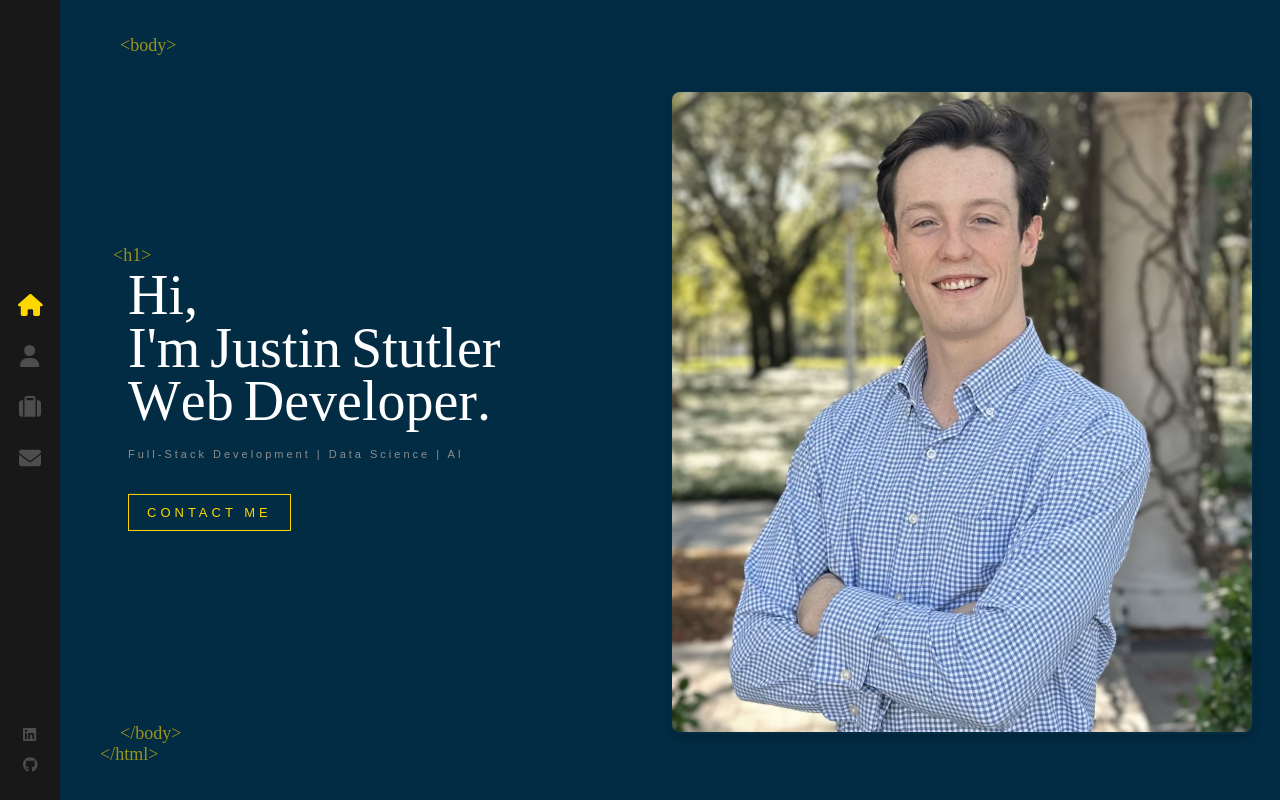
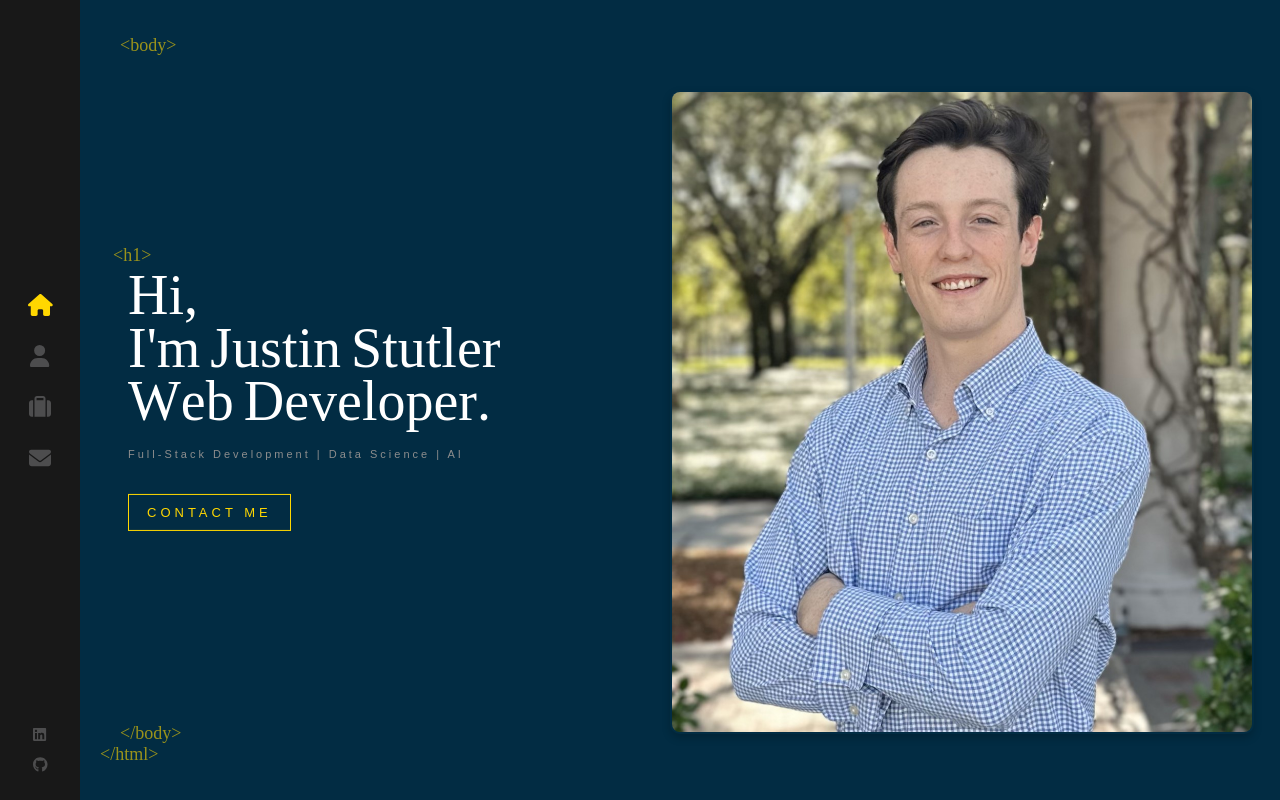
Before and after one commit to JustinStutler/justinstutler.github.io, a React (Create React App) app in the folder react-portfolio/: page / in a window 1280 px wide. Built offline with nearby package versions, Linux system fonts and the light colour scheme.

Commit message:
sidebar enlarged
sidebar component was enlarged as well as the text displayed when hovering over a nav link

the text previously was too small and crowded

```diff
--- a/react-portfolio/src/components/Sidebar/index.scss
+++ b/react-portfolio/src/components/Sidebar/index.scss
@@ -4,7 +4,7 @@ $BackgroundColor: #181818;
 
 .nav-bar {
     background: $BackgroundColor;
-    width: 60px;
+    width: 80px;
     height: 100%;
     position: absolute;
     top: 0;
@@ -63,7 +63,7 @@ $BackgroundColor: #181818;
 
         &:after {
           content: '';
-          font-size: 9px;
+          font-size: 12px;
           letter-spacing: 2px;
           position: absolute;
           bottom: 0;
```
Also changed, not shown: react-portfolio/src/components/Sidebar/index.js (+0 -9 lines).
